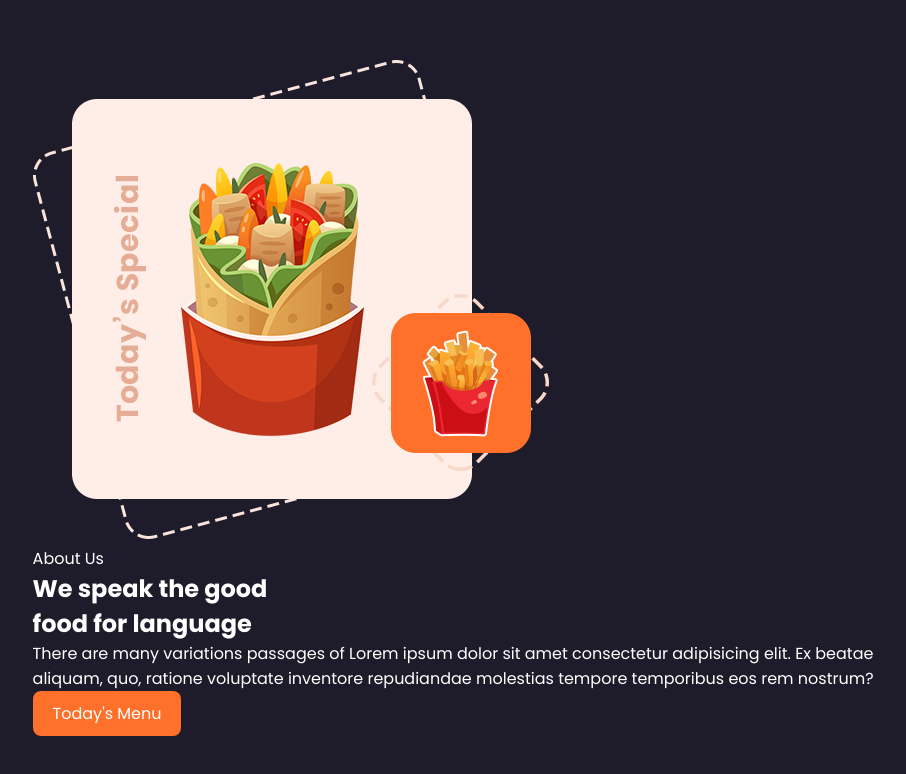
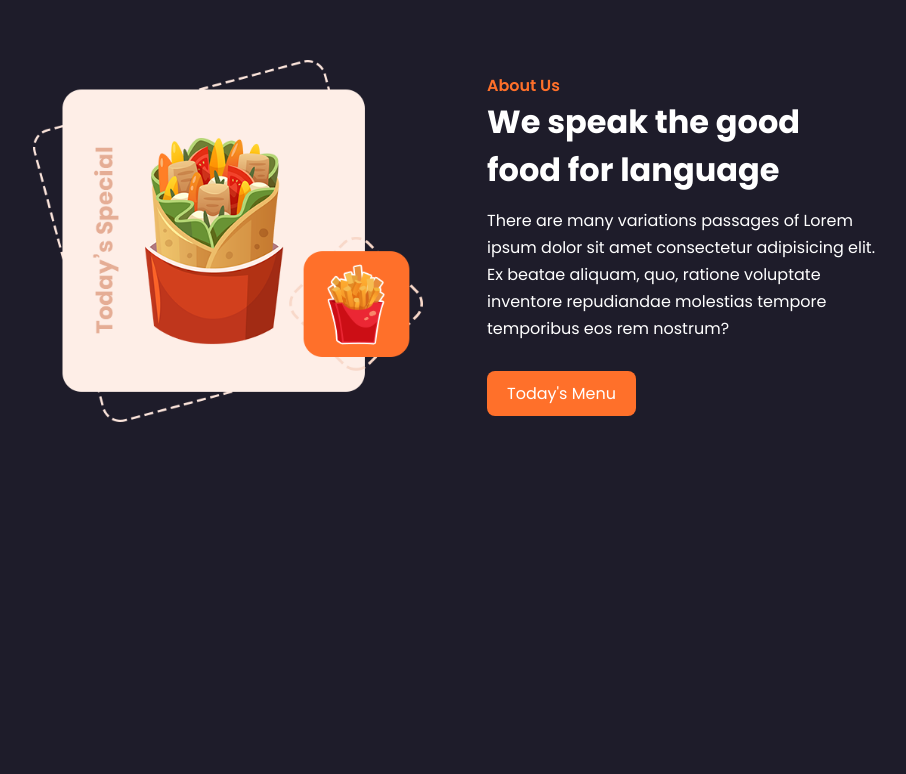
Before and after one commit to MeetTahmid/food-resturants-website, a plain HTML site: page index.html in a window 1280 px wide. Shown: the part 730-1504 px from the top of the page, without its empty margins (185-1091 px from the left). After the commit the page ends 1229 px from the top, so only its background shows below. Drawn offline with Linux system fonts and the light colour scheme; a script that the page names is missing.

Commit message:
about section added

```diff
--- a/style.css
+++ b/style.css
@@ -109,9 +109,33 @@ section {
     transition: .4s;
 }
 
-header.sticky{
+header.sticky {
     background: var(--bg-color);
 }
-.about{
+
+.about {
     display: grid;
+    grid-template-columns: repeat(2, 2fr);
+    grid-gap: 4rem;
+    align-items: center;
 }
+
+.about-img img{
+    max-width: 100%;
+    width: 480px;
+    height: auto;
+}
+
+.about-text span{
+    color: var(--main-color);
+    font-weight: 600;
+}
+
+.about-text h2{
+    font-size: var(--h2-font);
+}
+
+.about-text p{
+    margin: 0.8rem 0 1.8rem;
+    line-height: 1.7;
+}
```
